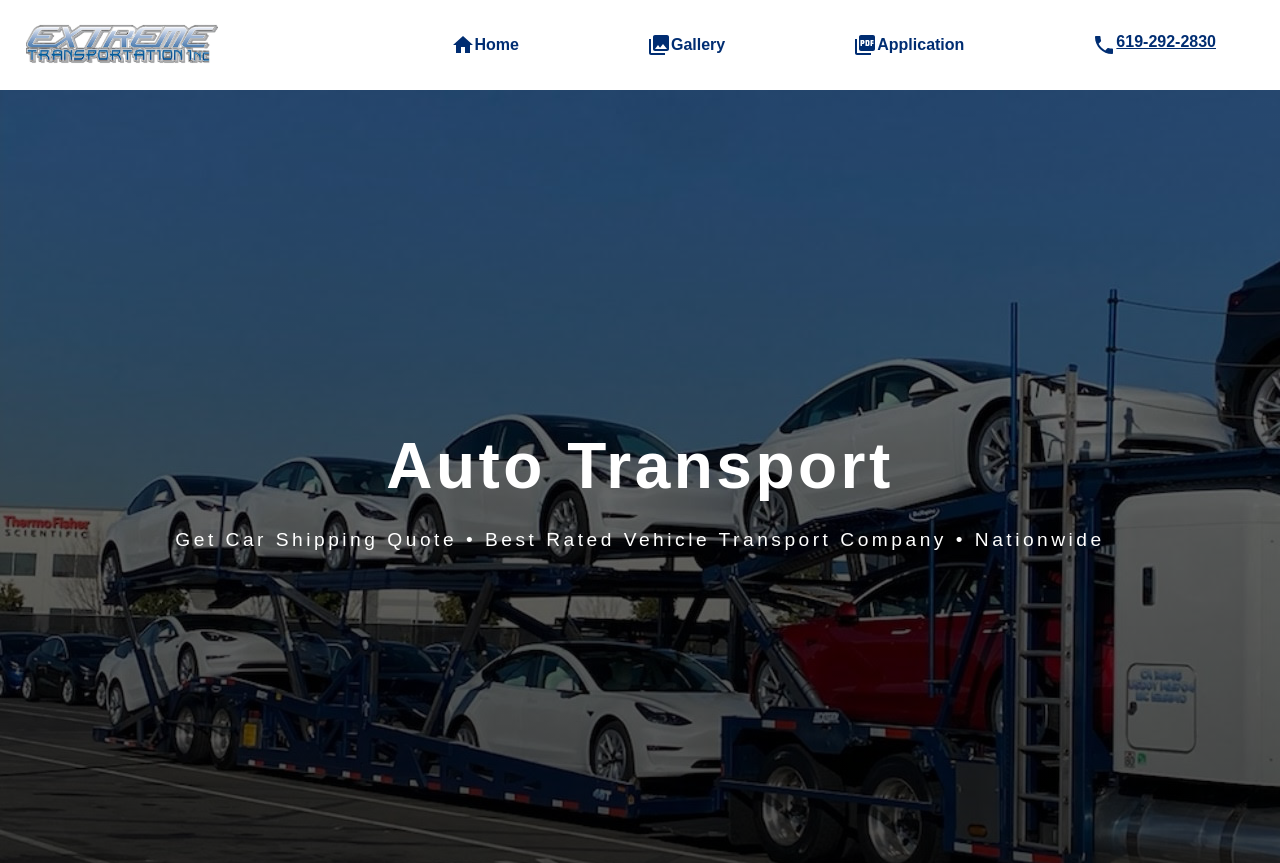
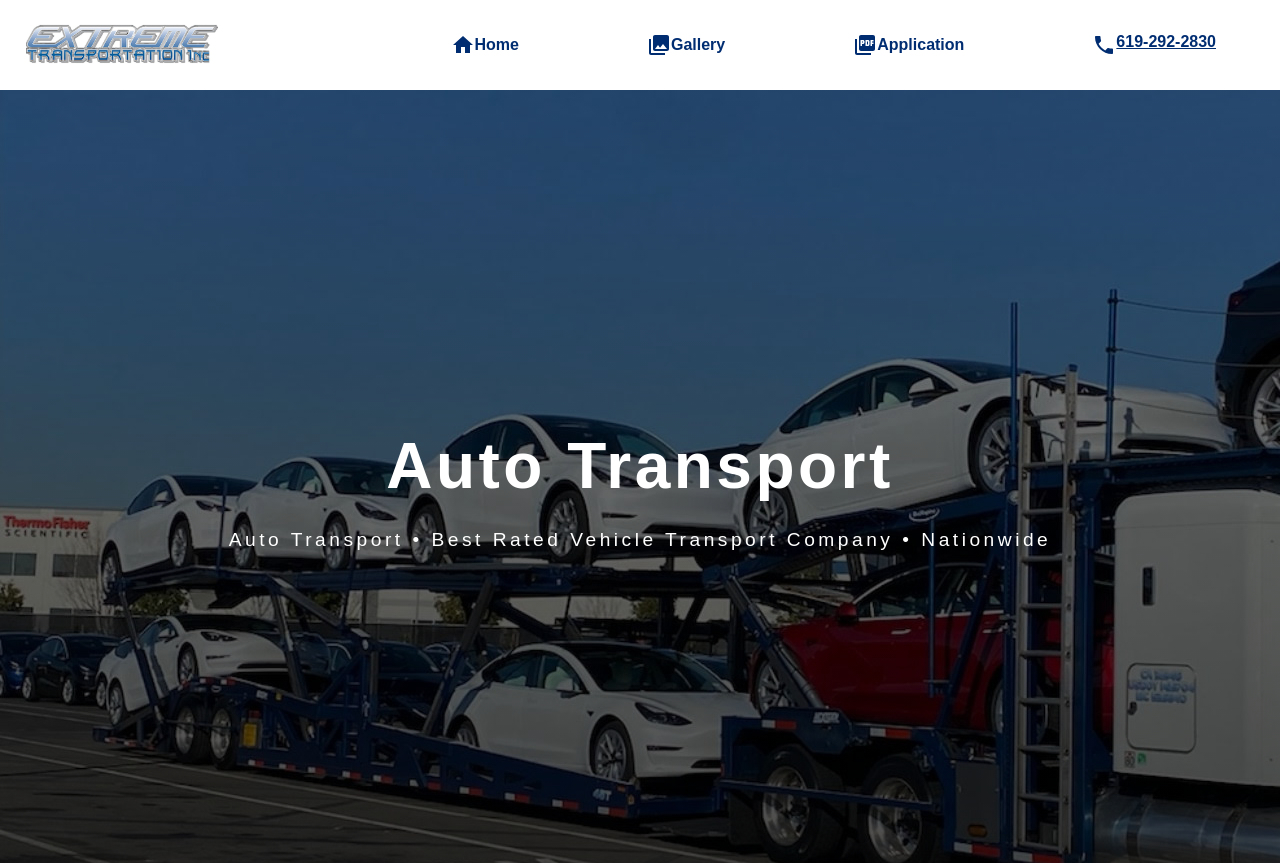
Before and after one commit to JoshuaDinh/Extreme-Transportation, a React (Create React App) app: page / in a window 1280 px wide. Shown: the top 863 px of the page. Built offline with nearby package versions, Linux system fonts and the light colour scheme.

Commit message:
added files:

```diff
--- a/src/App.css
+++ b/src/App.css
@@ -447,9 +447,9 @@ body {
   width: 100%;
   padding: 0 5%;
   display: flex;
-  align-items: center;
+  align-items: flex-start;
   font-size: 1.3rem;
-  line-height: 4rem;
+  line-height: 3.2rem;
   color: black;
   transform: translateY(-500px);
   opacity: 0;
--- a/src/App.js
+++ b/src/App.js
@@ -79,7 +79,7 @@ const App = () => {
                 Auto Transport
               </h1>
               <p>
-                Get Car Shipping Quote • Best Rated Vehicle Transport Company •
+                Auto Transport • Best Rated Vehicle Transport Company •
                 Nationwide
               </p>
             </div>
```
Also changed, not shown: 1 other file (tests, documents, lock files or other folders).
